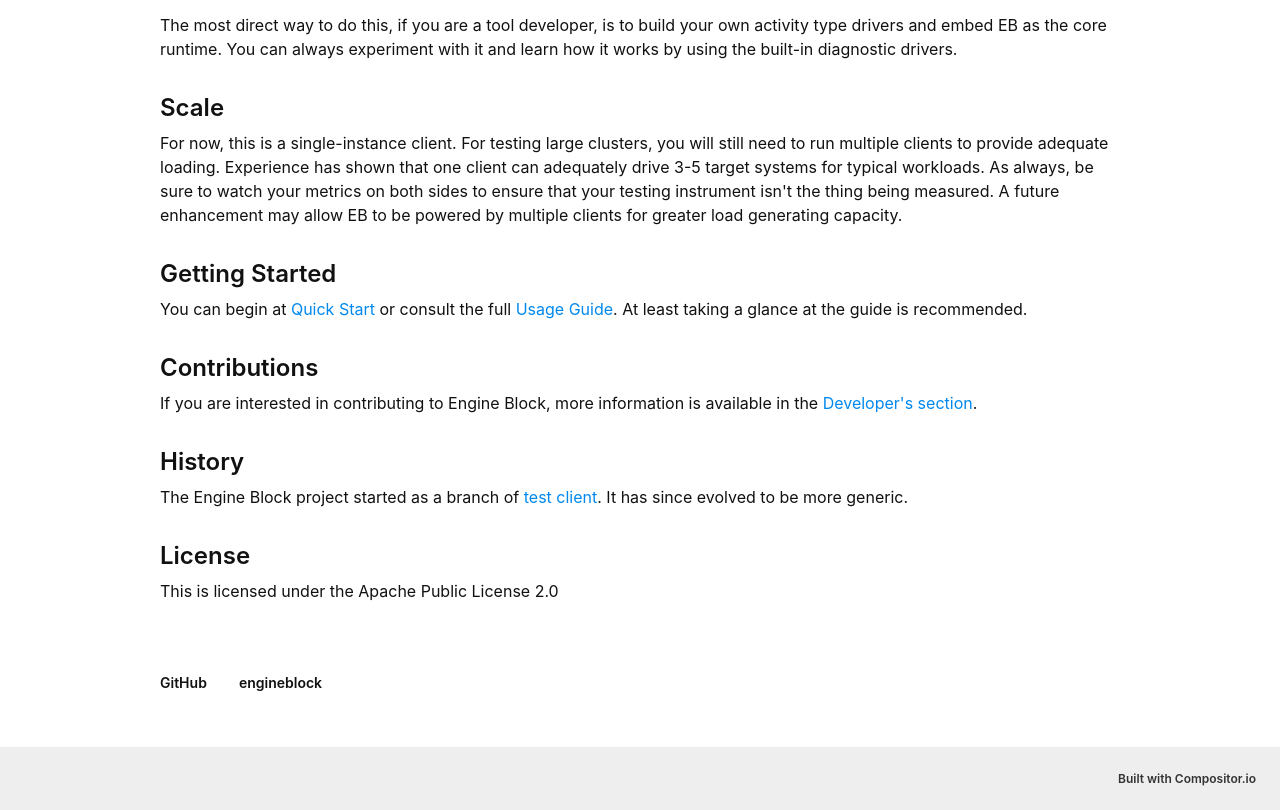
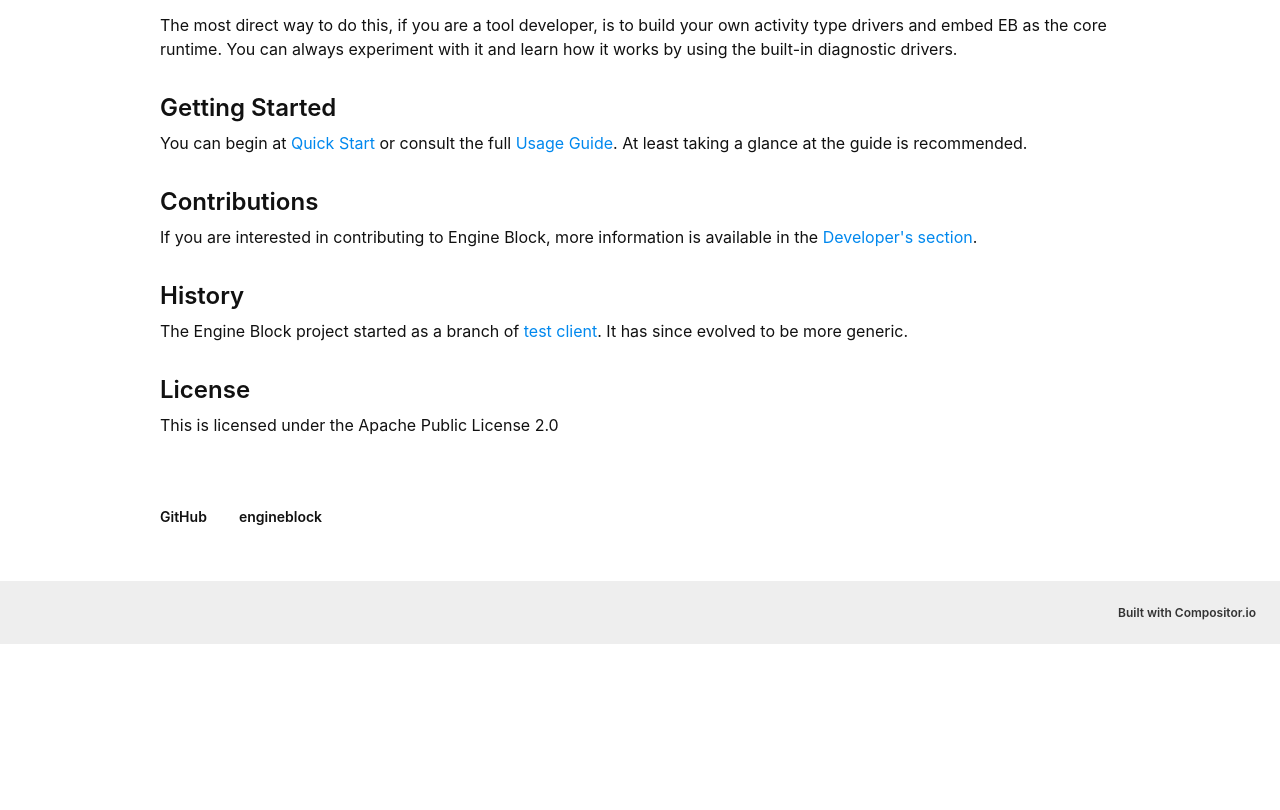
Before and after one commit to engineblock/engineblock, a plain HTML site: page index.html in a window 1280 px wide. Shown: the part 1767-2577 px from the top of the page. After the commit the page ends 2411 px from the top, so only its background shows below. Drawn offline with Linux system fonts and the light colour scheme.

Commit message:
Update index.html via compositor.io

```diff
--- a/index.html
+++ b/index.html
@@ -12,8 +12,6 @@
 <p>In short, Engine Block wishes to be a programmable power tool for performance testing. However, it is somewhat generic. It doesn't know directly about a particular type of system, or protocol.
 It simply provides a suitable machine harness in which to put your drivers and testing logic. If you know how to build a client for a particular kind of system, EB will let you load it like a plugin and control it dynamically.</p>
 <p>The most direct way to do this, if you are a tool developer, is to build your own activity type drivers and embed EB as the core runtime. You can always experiment with it and learn how it works by using the built-in diagnostic drivers.</p>
-<h2>Scale</h2>
-<p>For now, this is a single-instance client. For testing large clusters, you will still need to run multiple clients to provide adequate loading. Experience has shown that one client can adequately drive 3-5 target systems for typical workloads. As always, be sure to watch your metrics on both sides to ensure that your testing instrument isn't the thing being measured. A future enhancement may allow EB to be powered by multiple clients for greater load generating capacity.</p>
 <h2>Getting Started</h2>
 <p>You can begin at <a href="https://github.com/engineblock/engineblock/blob/master/docs/quickstart.md">Quick Start</a> or consult the full <a href="https://github.com/engineblock/engineblock/blob/master/docs/usage_guide.md">Usage Guide</a>. At least taking a glance at the guide is recommended.</p>
 <h2>Contributions</h2>
```
